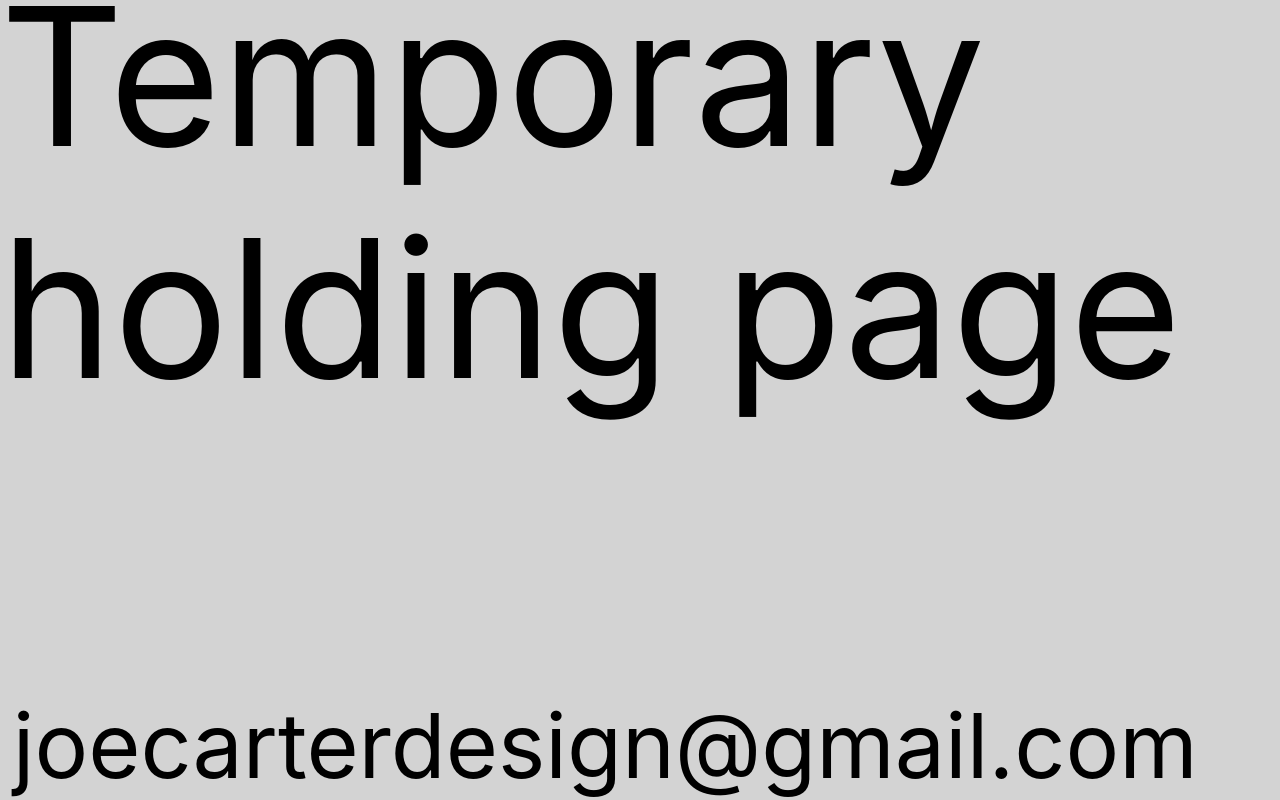
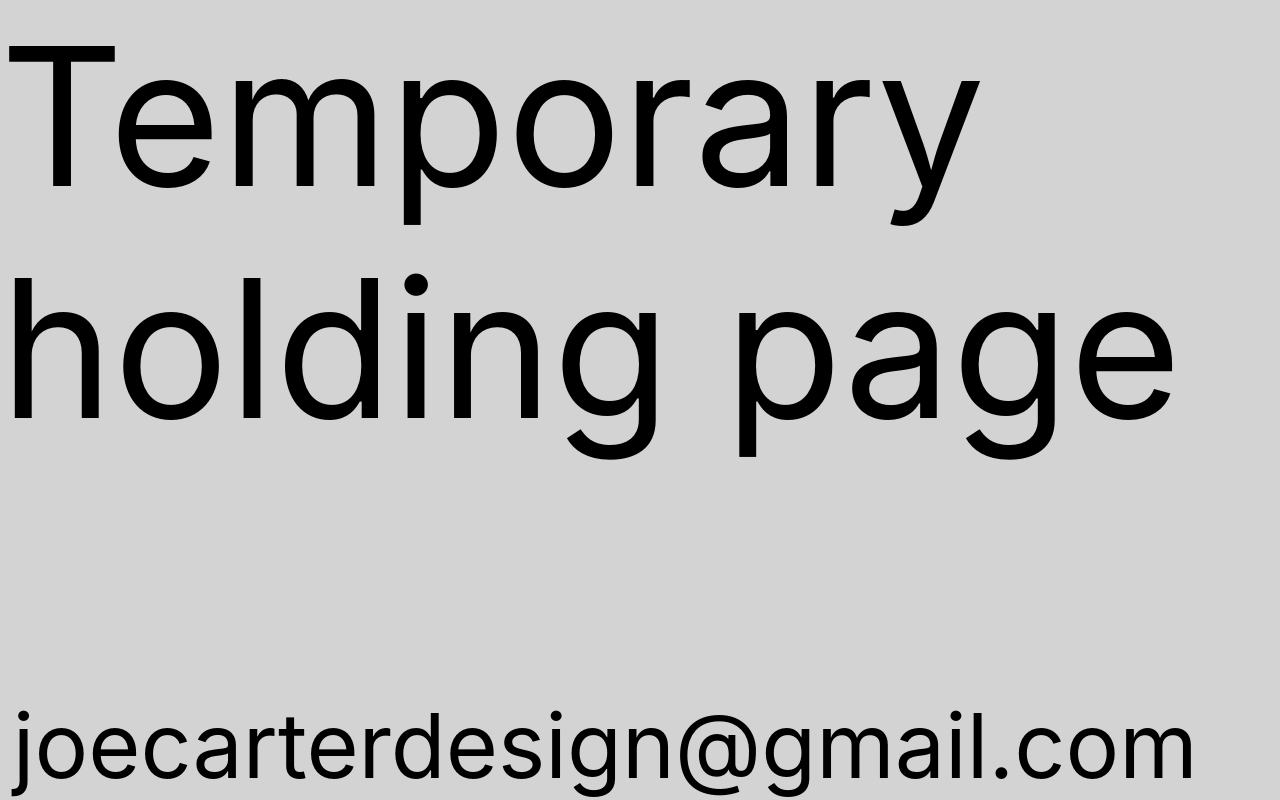
Before and after one commit to squareben1/joecarter.design_react, a React (Create React App) app: page / in a window 1280 px wide. Built offline with nearby package versions, Linux system fonts and the light colour scheme.

Commit message:
Convert to Sass, fix version

```diff
--- a/package.json
+++ b/package.json
@@ -6,7 +6,7 @@
     "@testing-library/jest-dom": "^5.11.4",
     "@testing-library/react": "^11.1.0",
     "@testing-library/user-event": "^12.1.10",
-    "dotenv": "^9.0.1",
+    "node-sass": "5.0.0",
     "react": "^17.0.2",
     "react-dom": "^17.0.2",
     "react-scripts": "4.0.3",
@@ -15,7 +15,7 @@
   "scripts": {
     "start": "react-scripts start",
     "build": "react-scripts build",
-    "test": "react-scripts test",
+    "test": "react-scripts test --watchAll=false",
     "eject": "react-scripts eject"
   },
   "eslintConfig": {
--- a/src/App.js
+++ b/src/App.js
@@ -1,4 +1,4 @@
-import './App.css';
+import './App.scss';
 
 function App() {
   return (
--- a/src/App.css
+++ b/src/App.scss
@@ -11,7 +11,6 @@
 .header {
   font-size: 15vw;
   position: absolute;
-  top: -5%;
 }
 
 .emailAddress {
--- a/src/index.js
+++ b/src/index.js
@@ -1,6 +1,6 @@
 import React from 'react';
 import ReactDOM from 'react-dom';
-import './index.css';
+import './index.scss';
 import App from './App';
 import reportWebVitals from './reportWebVitals';
 
```
Also changed, not shown: src/index.scss (renamed from src/index.css), 1 other file (tests, documents, lock files or other folders).
